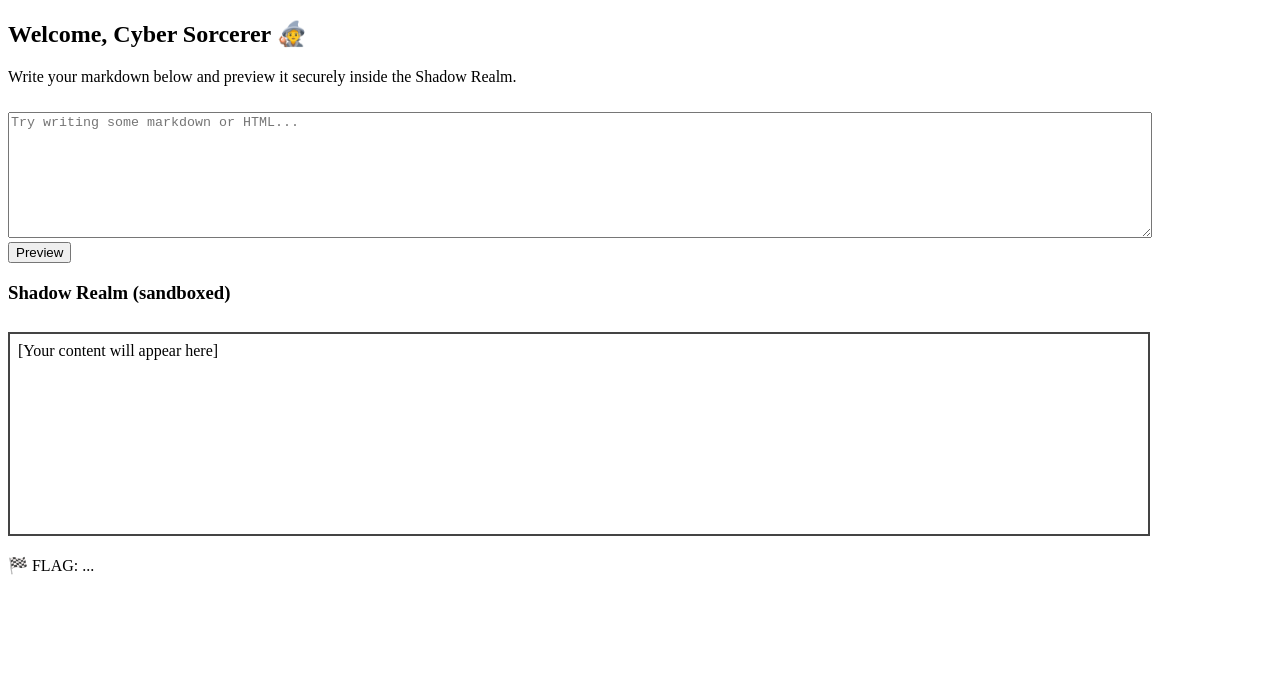
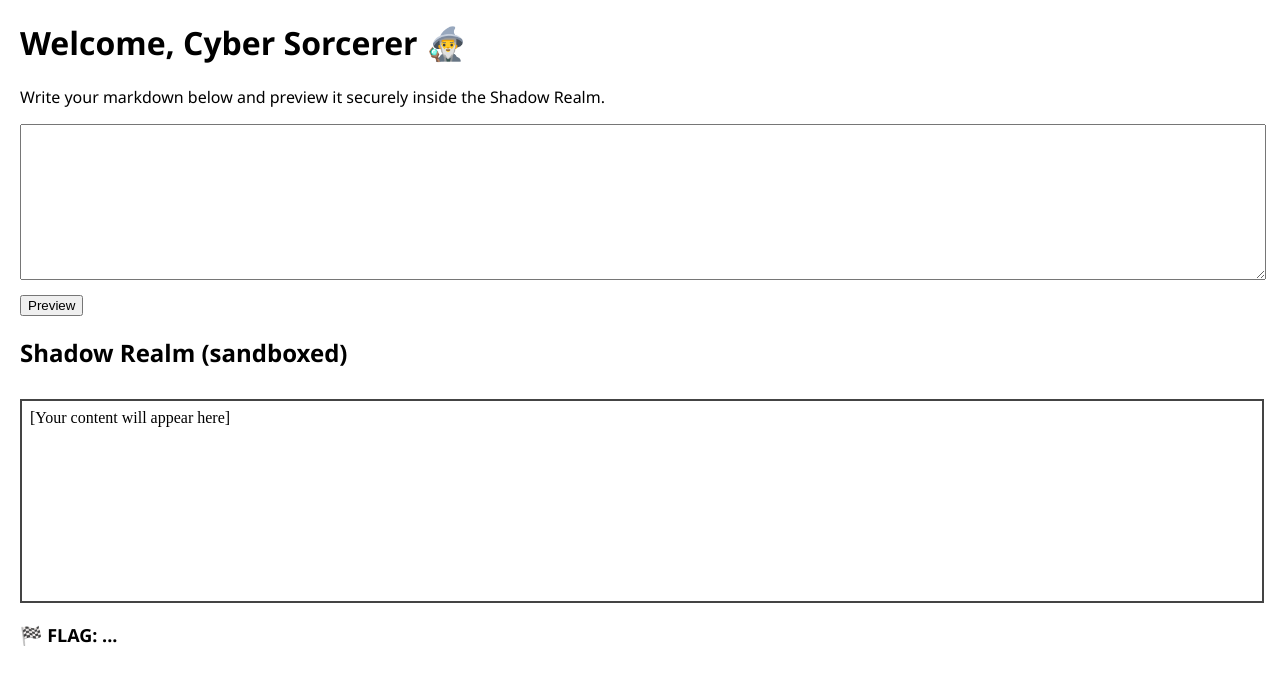
Before and after one commit to Saitej3029/anuctf, a plain HTML site: page index.html in a window 1280 px wide. Drawn offline with Linux system fonts and the light colour scheme.

Commit message:
Update index.html

```diff
--- a/index.html
+++ b/index.html
@@ -1,42 +1,68 @@
-<!-- index.html -->
 <!DOCTYPE html>
-<html>
+<html lang="en">
 <head>
-  <title>Cyber Sorcerer's Journal</title>
+  <meta charset="UTF-8">
+  <title>Shadow Realm CTF</title>
   <style>
-    textarea, iframe {
-      width: 90%;
+    body {
+      font-family: 'Segoe UI', sans-serif;
+      margin: 20px;
+    }
+    textarea {
+      width: 100%;
+      height: 150px;
+      font-family: monospace;
+    }
+    iframe {
+      width: 100%;
+      height: 200px;
+      border: 2px solid #444;
       margin-top: 10px;
     }
-    iframe {
-      height: 200px;
-      border: 2px solid #444;
+    button {
+      margin-top: 10px;
+    }
+    #flagDisplay {
+      font-size: 18px;
+      margin-top: 15px;
+      font-weight: bold;
     }
   </style>
-  <script>
-    window.flag = "flag{you_escaped_the_shadow_realm}";
-    window.addEventListener("message", function (event) {
-      document.getElementById("flagDisplay").innerText = "🏁 FLAG: " + event.data;
-    });
-  </script>
 </head>
 <body>
-  <h2>Welcome, Cyber Sorcerer 🧙</h2>
+  <h1>Welcome, Cyber Sorcerer 🧙‍♂️</h1>
   <p>Write your markdown below and preview it securely inside the Shadow Realm.</p>
 
-  <textarea id="markdown" rows="8" placeholder="Try writing some markdown or HTML..."></textarea><br>
+  <textarea id="input"></textarea><br>
   <button onclick="render()">Preview</button>
 
-  <h3>Shadow Realm (sandboxed)</h3>
-  <iframe id="sandbox" sandbox="allow-scripts" src="sandbox.html"></iframe>
+  <h2>Shadow Realm (sandboxed)</h2>
+  <iframe id="sandbox" src="sandbox.html" sandbox="allow-scripts"></iframe>
 
   <p id="flagDisplay">🏁 FLAG: ...</p>
 
   <script>
+    // Secret flag in parent
+    window.flag = "flag{you_escaped_the_shadow_realm}";
+
+    // Handle messages FROM iframe
+    window.addEventListener("message", function (event) {
+      if (event.data === "give_flag") {
+        // Respond with flag if requested
+        event.source.postMessage(window.flag, "*");
+      } else if (event.data.startsWith("flag{")) {
+        // Show flag if iframe returns one
+        document.getElementById("flagDisplay").textContent = "🏁 FLAG: " + event.data;
+      }
+    });
+
+    // Send HTML content to the sandboxed iframe
     function render() {
-      const content = document.getElementById("markdown").value;
+      const html = document.getElementById("input").value;
       const iframe = document.getElementById("sandbox");
-      iframe.contentWindow.postMessage(content, "*");
+      const blob = new Blob([html], { type: "text/html" });
+      const url = URL.createObjectURL(blob);
+      iframe.src = url;
     }
   </script>
 </body>
```
